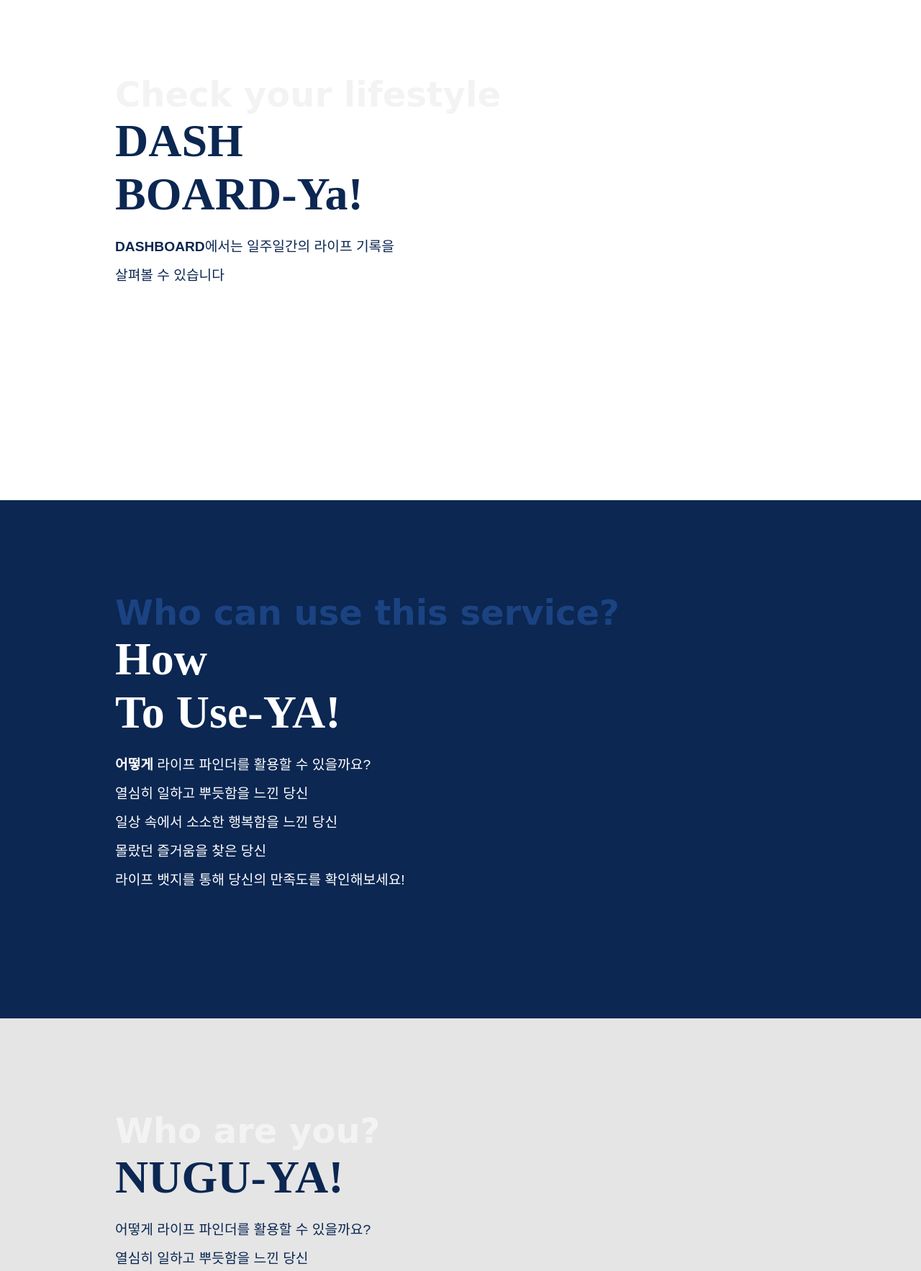
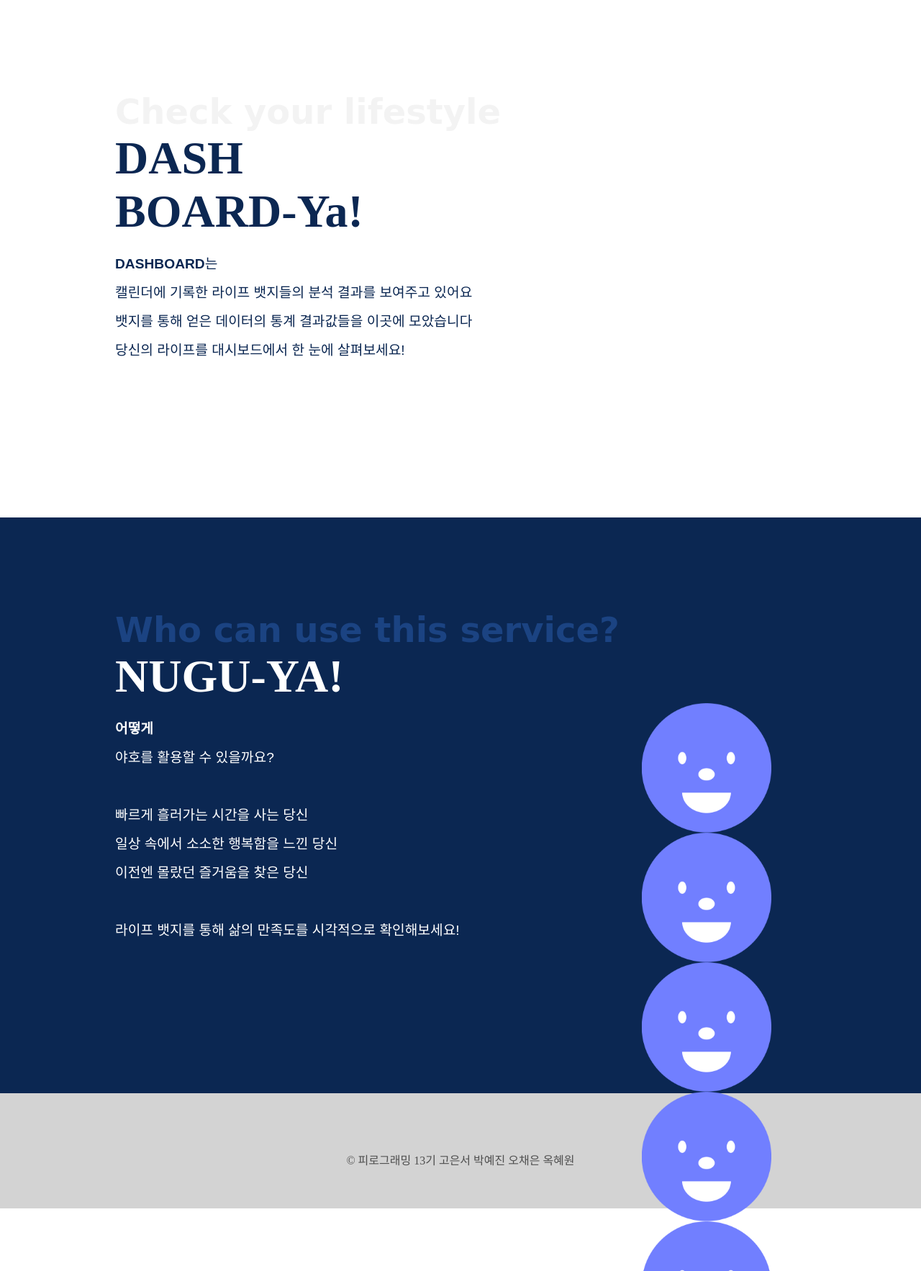
Before and after one commit to Koeunseooooo/Life_Finder, a Django app: page / in a window 1280 px wide. Shown: the part 2481-4247 px from the top of the page at 72% size. Run offline with Django 3.2, Linux system fonts and the light colour scheme; the visitor is signed in with stand-in values (Sample User, id 1); some libraries are stand-ins or nearby versions; some web fonts are replaced.

Commit message:
css weekend

```diff
--- a/config/cal/templates/cal/base.html
+++ b/config/cal/templates/cal/base.html
@@ -11,7 +11,9 @@
 {#    crossorigin="anonymous">#}
   <link rel="stylesheet" type="text/css" href="{% static 'cal/css/styles.css' %}">
   <link rel="stylesheet" type="text/css" href="{% static 'cal/css/dash.css' %}">
-
+    <link href="/your-path-to-fontawesome/css/fontawesome.css" rel="stylesheet">
+  <link href="/your-path-to-fontawesome/css/brands.css" rel="stylesheet">
+  <link href="/your-path-to-fontawesome/css/solid.css" rel="stylesheet">
 {% endblock %}
 
 
@@ -33,6 +35,7 @@
     crossorigin="anonymous"></script>
   <script src="https://maxcdn.bootstrapcdn.com/bootstrap/4.0.0/js/bootstrap.min.js" integrity="sha384-JZR6Spejh4U02d8jOt6vLEHfe/JQGiRRSQQxSfFWpi1MquVdAyjUar5+76PVCmYl"
     crossorigin="anonymous"></script>
+    <script src="https://use.fontawesome.com/releases/v5.2.0/js/all.js"></script>
 
   {% block script %}
   {% endblock %}
--- a/config/cal/templates/cal/event_edit.html
+++ b/config/cal/templates/cal/event_edit.html
@@ -34,11 +34,13 @@
                 <table class="form form-table">
                     {{ form }}
                     <tr>
+                        <div id="bobtn">
                         <td colspan="2">
 
                             <button id="lc1" type="submit" class="btn btn-info right" name="action_add"> EDIT</button>
                             <button id="lc2" type="submit" class="btn btn-info right" name="action_remove"> DELETE</button>
                         </td>
+                            </div>
 
                             {##}
                             {#                    <td colspan="2">#}
--- a/config/create_profile/static/create_profile/profile.css
+++ b/config/create_profile/static/create_profile/profile.css
@@ -39,7 +39,6 @@ img {
 }
 
 #profile {
-    margin: 7rem auto 0;
     /*margin-top: 7rem;*/
     text-align: center;
 }
--- a/config/main/static/main/main.css
+++ b/config/main/static/main/main.css
@@ -1,16 +1,23 @@
+*{
+    margin: 0;
+    padding: 0;
+}
+
+
 .r_contents {
     width: 100%;
 }
 
 .card_01 {
     width: 100%;
-    height: 50rem;
+    height: 53rem;
     padding-top: 12rem;
     overflow: hidden;
     background-color: #0B2752;
 }
 
 #top {
+    padding-top: 5rem;
     margin-left: 32rem;
 }
 
@@ -74,7 +81,7 @@
     background-color: white;
     height: 3.5rem;
     color: #717FFF;
-    font-family: "Syncopate", sans-serif;
+    font-family: "yg-jalnan", 'sans-serif';
     font-weight: 900;
     font-size: 1rem;
     border-radius: 2rem;
@@ -83,7 +90,11 @@
     line-height: 3.5rem;
 }
 
-#btn #first_btn:hover, #btn #second_btn:hover {
+#btn #third_btn a{
+    color: #0B2752;
+}
+
+#btn #first_btn:hover, #btn #second_btn:hover, #btn #third_btn:hover {
     background-color: #717FFF;
     color: white;
 }
@@ -114,7 +125,6 @@
     margin-left: 10rem;
     font-family: 'yg-jalnan', "cursive";
     font-size: 4rem;
-    width: 30%;
     color: #0B2752;
 }
 
@@ -165,6 +175,23 @@
 
 }
 
+.card_03 #03l{
+    background-color: red;
+    width: 40%;
+    height: 30rem;
+    float: left;
+
+}
+
+#03l p {
+
+}
+
+#dialog{
+    float: right;
+    width: 60%;
+}
+
 
 .vid_01 {
     background-color: white;
@@ -186,19 +213,63 @@
     width: 100%;
     height: 45rem;
     background-color: white;
+    margin: 0 auto;
 }
+
+
+
+
+
+
+
 
 .card_04 {
     width: 100%;
-    height: 45rem;
+    height: 50rem;
     background-color: #0B2752;
+    margin: 0 auto;
 }
 
-.card_05 {
-    background-color: #E5E5E5;
-    width: 100%;
-    height: 40rem;
+.card_04 p{
+display: inline-block;
 }
+
+#smile{
+    float: right;
+    display: inline;
+    margin-right: 13rem;
+    position:absolute;
+    animation: move 2s infinite alternate;
+    animation-timing-function: ease-in-out;
+  /*left:100px;*/
+  /*width:100px;*/
+  /*height:50px;*/
+  /*margin-left:-100px;*/
+  /*background-color:#000;*/
+  /*color:#fff;*/
+
+
+}
+
+@keyframes move{
+  from{
+    left:750px;
+  }
+  to{
+    left:800px;
+  }
+}
+
+
+
+
+.card_04 img{
+    width: 180px;
+    height: 180px;
+    float: right;
+}
+
+
 
 #ant{
     width: 500px;
@@ -206,13 +277,15 @@
 }
 footer {
     width: 100%;
-    height: 20rem;
-    background-color: #c4c4c4;
+    height: 10rem;
+    background-color: lightgray;
     color: white;
+    text-align: center;
 }
 
-footer h1 {
-    color: black;
-    padding-left: 45%;
-    padding-top: 7rem;
+footer p {
+    color: #4f4f4f;
+    display: block;
+    padding-top: 5rem;
+
 }
--- a/config/main/templates/main/base.html
+++ b/config/main/templates/main/base.html
@@ -53,10 +53,10 @@
     <ul class="navt">
         <li><a href="/">YAHO!</a></li>
         {% if user.is_authenticated %}
-        <li><a href="{% url 'cal:calendar' %}">LIFE FINDER</a></li>
+        <li><a href="{% url 'cal:calendar' %}">CALENDAR</a></li>
         <li><a href="{% url 'cal:dash' %}">DASH BOARD</a></li>
         {% else %}
-        <li><a href="{% url 'create_profile:need_login' %}">LIFE FINDER</a></li>
+        <li><a href="{% url 'create_profile:need_login' %}">CALENDAR</a></li>
         <li><a href="{% url 'create_profile:need_login' %}">DASH BOARD</a></li>
         {% endif %}
         {% if user.is_authenticated %}
@@ -69,7 +69,7 @@
     </ul>
 </nav>
 
-#바디
+{##바디#}
 <div class="r_contents">
     {% block content %}
     {% endblock %}
--- a/config/main/templates/main/main.html
+++ b/config/main/templates/main/main.html
@@ -14,7 +14,7 @@
     <div class="contents">
     <div class="card_01">
         <div id="top">
-{#            <img src="static/logo001.png">#}  pyth
+{#            <img src="static/logo001.png">#}
             <img src="{% static 'logo001.png' %}">
         </div>
 
@@ -30,13 +30,13 @@
                     <a href="{% url 'create_profile:login' %}">LOGIN</a>
                 </button>
 
-                <div id="second_btn">
+                <button id="second_btn">
                     <a href="{% url 'create_profile:signup' %}">JOIN US</a>
-                </div>
+                </button>
                 {% else %}
-                <div id="third_btn">
+                <button id="third_btn">
                     <a href="{% url 'cal:calendar' %}">YAHO!</a>
-                </div>
+                </button>
                 {% endif %}
             </div>
             {#            {% endblock %}#}
@@ -47,17 +47,18 @@
     <div class="card_02">
 
         <h3>HOW WAS YOUR DAY?</h3>
-        <h1>LIFE<br/>FINDER-YA!</h1>
+        <h1>CALENDAR-YA!</h1>
         <p>
-            <span>LIFEFINDER</span>는
-            당신의 삶은 일과 삶으로부터 지켜지고 있나요?<br/>
-            라이프 파인더는 일과 삶의 비율을 확인하여 <br />
-            당신의 라이프 스타일을 확인해줍니다<br />
-            지금 당신의 라이프를 찾아보세요
+            <span>CALENDAR</span>는<br />
+            당신의 소중한 라이프 기록들을 보관하고 있어요<br />
+            일상에서 느낀 만족스러운 모든 순간이 라이프 기록이 될 수 있답니다<br />
+            각 기록들에 당신이 느낀 만족도에 따라 라이프 뱃지를 달아주세요!<br />
         </p>
         <div id="lf">
-            <a href="#">LIFEFINDER-YA!</a>
+            <a href="#">CALENDAR-YA!</a>
         </div>
+
+
 
     </div>
 
@@ -68,49 +69,61 @@
     </div>
 
     <div class="card_03">
+        <div id="03l">
         <h3>Check your lifestyle</h3>
         <h1>DASH
             <br/>
             BOARD-Ya!</h1>
         <p>
-            <span>DASHBOARD</span>에서는 일주일간의 라이프 기록을<br/>
-            살펴볼 수 있습니다
+            <span>DASHBOARD</span>는<br/>
+            캘린더에 기록한 라이프 뱃지들의 분석 결과를 보여주고 있어요<br />
+            뱃지를 통해 얻은 데이터의 통계 결과값들을 이곳에 모았습니다<br/>
+            당신의 라이프를 대시보드에서 한 눈에 살펴보세요!
+
         </p>
+
+
+        </div>
+
+
+
     </div>
 
     <div class="card_04">
+
         <h3>Who can use this service?</h3>
-        <h1>How <br/>
-            To Use-YA!</h1>
+        <h1>NUGU-YA!</h1>
         <p>
-            <span>어떻게 </span>라이프 파인더를 활용할 수 있을까요?<br/>
-            열심히 일하고 뿌듯함을 느낀 당신<br/>
+            <span>어떻게 </span><br/>
+            야호를 활용할 수 있을까요?<br/>
+            <br/>
+            빠르게 흘러가는 시간을 사는 당신<br/>
             일상 속에서 소소한 행복함을 느낀 당신<br/>
-            몰랐던 즐거움을 찾은 당신<br/>
-            라이프 뱃지를 통해 당신의 만족도를 확인해보세요!
+            이전엔 몰랐던 즐거움을 찾은 당신<br/><br />
+            라이프 뱃지를 통해 삶의 만족도를 시각적으로 확인해보세요!
         </p>
+
+
+
+        <div id="smile">
+        <img src="{% static 'smile.png' %}">
+            <img src="{% static 'smile.png' %}">
+            <img src="{% static 'smile.png' %}">
+            <img src="{% static 'smile.png' %}">
+            <img src="{% static 'smile.png' %}">
+        </div>
     </div>
 
-    <div class="card_05">
-    <div id="05_l">
-        <h3>Who are you?</h3>
-        <h1>NUGU-YA!</h1>
-        <p>
-            <span>어떻게 </span>라이프 파인더를 활용할 수 있을까요?<br/>
-            열심히 일하고 뿌듯함을 느낀 당신<br/>
 
-        </p>
-    </div>
-        <div id="ant">
-            <img src="{% static 'ant.png' %}">
-{#            <img src="static/ant.png">#}
-        </div>
-    </div>
+
+
 {% endblock %}
 
 {% block footer %}
     <footer>
-        <p style="color: black; display: block; text-align: center; padding-top: 20px;">&copy; 피로그래밍 13기 고은서 박예진 오채은 옥혜원<p>
+        <p>
+            &copy; 피로그래밍 13기 고은서 박예진 오채은 옥혜원
+        </p>
     </footer>
     </div>
 {% endblock %}
```
Also changed, not shown: config/cal/models.py (+4 -4 lines), config/cal/static/cal/css/event_edit.css (+48 -24 lines), config/cal/static/cal/css/styles.css (+81 -20 lines), config/cal/templates/cal/calendar.html (+7 -5 lines), config/create_profile/models.py (+5 -5 lines), config/cal/migrations/0001_initial.py (deleted), config/create_profile/migrations/0001_initial.py (deleted), config/main/static/smile.png (added).
